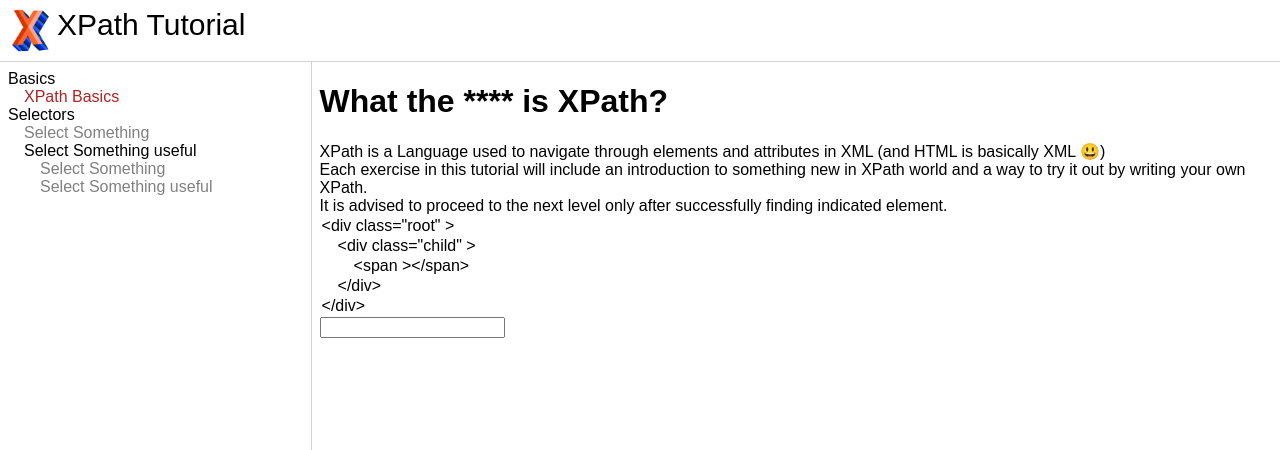
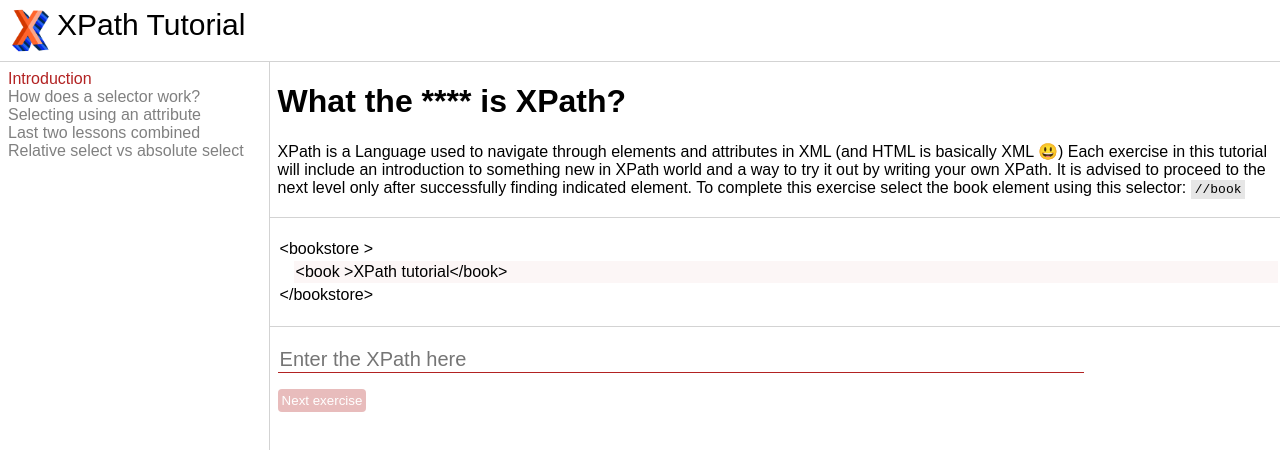
Before and after one commit to martis347/xpath-tutorial, a React (Create React App) app: page /exercises/1 in a window 1280 px wide. Before the commit this address led to /exercises/1.1. Shown: the top 450 px of the page. Built offline with nearby package versions, Linux system fonts and the light colour scheme; what webfontloader would draw is missing.

Commit message:
Added more exercises

```diff
--- a/src/main/Main.tsx
+++ b/src/main/Main.tsx
@@ -13,6 +13,11 @@ const GlobalStyle = createGlobalStyle`
     font-family: 'Hind', sans-serif;
     margin: 0;
   }
+
+  code {
+    background: rgb(230,230,230);
+    padding: 2px 4px;
+  }
 `;
 
 const ContentWrapper = styled.div`
@@ -21,31 +26,19 @@ const ContentWrapper = styled.div`
 
 const Exercises: NavigationItem[] = [
   {
-    name: 'Basics',
-    children: [
-      {
-        name: 'XPath Basics',
-      },
-    ],
+    name: 'Introduction',
   },
   {
-    name: 'Selectors',
-    children: [
-      {
-        name: 'Select Something',
-      },
-      {
-        name: 'Select Something useful',
-        children: [
-          {
-            name: 'Select Something',
-          },
-          {
-            name: 'Select Something useful',
-          },
-        ],
-      },
-    ],
+    name: 'How does a selector work?',
+  },
+  {
+    name: 'Selecting using an attribute',
+  },
+  {
+    name: 'Last two lessons combined',
+  },
+  {
+    name: 'Relative select vs absolute select',
   },
 ];
 
@@ -60,7 +53,7 @@ const Main = () => {
             <Navigation exercises={Exercises} />
             <ExercisesContainer />
           </Route>
-          <Redirect to='/exercises/1.1' />
+          <Redirect to='/exercises/1' />
         </Switch>
       </ContentWrapper>
     </Router>
--- a/src/main/exercises/ExercisesContainer.tsx
+++ b/src/main/exercises/ExercisesContainer.tsx
@@ -10,7 +10,7 @@ const ExercisesContainer = () => {
 
   useEffect(() => {
     if (!Exercise) {
-      history.push(`/exercises/1.1`);
+      history.push(`/exercises/1`);
     }
   }, [Exercise, history]);
 
@@ -18,7 +18,11 @@ const ExercisesContainer = () => {
     return null;
   }
 
-  return <Exercise />;
+  return (
+    <div style={{ flex: 4 }}>
+      <Exercise />
+    </div>
+  );
 };
 
 export default ExercisesContainer;
--- a/src/main/exercises/exercises-list/BaseExercise.tsx
+++ b/src/main/exercises/exercises-list/BaseExercise.tsx
@@ -1,37 +1,92 @@
+/* eslint-disable */
 import React, { useState, useEffect, useRef, useCallback } from 'react';
 import styled from 'styled-components';
+import { useHistory } from 'react-router-dom';
 
 const StyledWrapper = styled.div`
   padding-left: 8px;
+  margin-bottom: 16px;
+`;
 
-  summary {
-    white-space: pre-wrap;
-  }
+const Divider = styled.div`
+  border-bottom: 1px solid lightgray;
+  margin: 20px 0;
+  margin-left: -8px;
+`;
+
+const NextExerciseButton = styled.button`
+  margin-top: 8px;
+  border: none;
+  padding: 4px;
+  outline: none;
+  border-radius: 4px;
+  color: white;
+
+  ${props => !props.disabled ? `
+    background: rgba(178, 34, 34, 0.9);
+    cursor: pointer;
+
+    :hover {
+      background: rgba(178, 34, 34, 1);
+    }
+    :active {
+      background: rgba(178, 34, 34, 0.8);
+    }
+  ` : `
+    background: rgba(178, 34, 34, 0.3);
+  `}
+`;
+
+const StyledInput = styled.input`
+  border: none;
+  border-bottom: 1px solid firebrick;
+  width: 80%;
+  margin-top: 8px;
+  margin-bottom: 8px;
+  outline: none;
+  display: block;
+  font-size: 20px;
 `;
 
 const ProxyWrapper = styled.div`
   margin-left: -14px;
 
   * {
+    margin-top: 3px;
+    margin-bottom: 3px;
     margin-left: 14px;
     padding: 2px;
     display: block;
   }
 
+  [expected] {
+    background: rgba(178, 34, 34, 0.04);
+  }
+
+  *:hover {
+    background: rgba(0, 0, 0, 0.05);
+  }
+
   .selected {
     background: rgba(0, 0, 0, 0.1);
+  }
+
+  .selected-single[expected] {
+    background: rgba(0, 255, 0, 0.3);
   }
 `;
 
 export interface ExerciceData {
   name: string;
   description: string;
+  nextLessonId: string;
+  component: JSX.Element;
 }
 
 // eslint-disable-next-line @typescript-eslint/no-explicit-any
 const mapAttributes = (props: any) => {
   // eslint-disable-next-line @typescript-eslint/no-unused-vars
-  const { children, ref, ...validProps } = props;
+  const { children, ref, expected, ...validProps } = props;
 
   return Object.entries(validProps).map(([key, value]) => {
     const keyToUse = key === 'className' ? 'class' : key;
@@ -41,14 +96,20 @@ const mapAttributes = (props: any) => {
 
 const renderProxy = (
   component: React.ReactElement,
+  index?: number,
   ref?: React.MutableRefObject<Element | null>,
 ): React.ReactElement => {
+  if (typeof component === 'string') {
+    return component;
+  }
   let children: unknown[] = [];
   const opening = `<${component.type} ${mapAttributes(component.props)}>`;
   const closing = `</${component.type}>`;
 
   if (Array.isArray(component.props?.children)) {
-    children = [...component.props.children.map(renderProxy)];
+    children = [
+      ...component.props.children.map((c: React.ReactElement, i: number) => renderProxy(c, i)),
+    ];
   } else if (component.props?.children) {
     children = [renderProxy(component.props.children)];
   } else {
@@ -60,13 +121,15 @@ const renderProxy = (
     ...component.props,
     children: [opening, ...children, closing],
     ref,
-    key: 'a',
+    key: index,
   });
 };
 
-const BaseExercise = ({ name, description }: ExerciceData) => {
+const BaseExercise = ({ name, description, nextLessonId, component }: ExerciceData) => {
+  const history = useHistory();
   const [xpath, setXpath] = useState('');
   const [selectedNodes, setSelectedNodes] = useState<HTMLElement[]>([]);
+  const [foundSelected, setFoundSelected] = useState(false);
   const proxyRef = useRef<Element>(null);
 
   useEffect(() => {
@@ -99,7 +162,16 @@ const BaseExercise = ({ name, description }: ExerciceData) => {
     }
 
     element.classList.remove('selected');
+    element.classList.remove('selected-single');
   }, []);
+
+  const handleNextExercise = useCallback(() => {
+    if (!foundSelected) {
+      return;
+    }
+
+    history.push(`/exercises/${nextLessonId}`)
+  }, [foundSelected]);
 
   useEffect(() => {
     if (proxyRef.current) {
@@ -109,23 +181,38 @@ const BaseExercise = ({ name, description }: ExerciceData) => {
     for (const selectedNode of selectedNodes) {
       selectedNode.classList.add('selected');
     }
+
+    if (selectedNodes.length === 1) {
+      selectedNodes[0].classList.add('selected-single');
+
+      if (selectedNodes[0].classList.contains('selected-single') && selectedNodes[0].attributes.getNamedItem('expected')) {
+        setFoundSelected(true)
+        return;
+      }
+    }
+
+    setFoundSelected(false)
   }, [removeSelectedClassNames, selectedNodes]);
 
   return (
     <StyledWrapper>
       <h1>{name}</h1>
-      <summary>{description}</summary>
+      <summary dangerouslySetInnerHTML={{ __html: description}}/>
+      <Divider/>
       <ProxyWrapper>
-        {renderProxy(
-          <div className='root'>
-            <div className='child'>
-              <span />
-            </div>
-          </div>,
-          proxyRef,
+        {renderProxy(component,          0,          proxyRef,
         )}
       </ProxyWrapper>
-      <input type='text' value={xpath} onChange={({ target: { value } }) => setXpath(value)} />
+      <Divider/>
+      <StyledInput
+        type='text'
+        placeholder='Enter the XPath here'
+        value={xpath}
+        onChange={({ target: { value } }) => setXpath(value)}
+      />
+      <NextExerciseButton disabled={!foundSelected} onClick={handleNextExercise}>
+        Next exercise
+      </NextExerciseButton>
     </StyledWrapper>
   );
 };
--- a/src/main/exercises/exercises-list/Exercise1.tsx
+++ b/src/main/exercises/exercises-list/Exercise1.tsx
@@ -5,7 +5,15 @@ const exerciceData: ExerciceData = {
   name: 'What the **** is XPath?',
   description: `XPath is a Language used to navigate through elements and attributes in XML (and HTML is basically XML 😃)
 Each exercise in this tutorial will include an introduction to something new in XPath world and a way to try it out by writing your own XPath.
-It is advised to proceed to the next level only after successfully finding indicated element.`,
+It is advised to proceed to the next level only after successfully finding indicated element.
+
+To complete this exercise select the book element using this selector: <code>//book</code>`,
+  nextLessonId: '2',
+  component: (
+    <bookstore>
+      <book expected='true'>XPath tutorial</book>
+    </bookstore>
+  ),
 };
 
 const Exercise = () => {
--- a/src/main/exercises/exercises-list/Exercise2.1.tsx
+++ /dev/null
@@ -1,13 +0,0 @@
-import React from 'react';
-import BaseExercise, { ExerciceData } from './BaseExercise';
-
-const exerciceData: ExerciceData = {
-  name: 'How to...?',
-  description: 'What the **** is XPath?',
-};
-
-const Exercise = () => {
-  return <BaseExercise {...exerciceData} />;
-};
-
-export default Exercise;
--- /dev/null
+++ b/src/main/exercises/exercises-list/Exercise2.tsx
@@ -0,0 +1,41 @@
+import React from 'react';
+import BaseExercise, { ExerciceData } from './BaseExercise';
+
+const exerciceData: ExerciceData = {
+  name: 'How does a selector work?',
+  description: `You can select one or more elements using XPath. Your current selection will be highlighted in the list of elements.
+You can try it out by selecting:
+<ul>
+  <li>a bookstore with <code>//bookstore</code>, </li>
+  <li>all books with <code>//book</code>, </li>
+  <li>all authors with <code>//author</code>, </li>
+</ul>
+You can also select an element within an element. For example you can select an author, that belongs to a book by using <code>//book/author</code>.
+<br/>
+To complete this exercise select <b>the author, that belongs to the bookstore</b> (does not belong to a book).
+`,
+  nextLessonId: '3',
+  component: (
+    <bookstore>
+      <book>
+        <author>William Shakespeare</author>
+        <name>Hamlet</name>
+      </book>
+      <book>
+        <author>J. K. Rowling</author>
+        <name>Harry Poter</name>
+      </book>
+      <book>
+        <author>Stephen King</author>
+        <name>The Shining</name>
+      </book>
+      <author expected='true'>James Patterson</author>
+    </bookstore>
+  ),
+};
+
+const Exercise = () => {
+  return <BaseExercise {...exerciceData} />;
+};
+
+export default Exercise;
--- /dev/null
+++ b/src/main/exercises/exercises-list/Exercise3.tsx
@@ -0,0 +1,44 @@
+import React from 'react';
+import BaseExercise, { ExerciceData } from './BaseExercise';
+
+const exerciceData: ExerciceData = {
+  name: 'Selecting using an attribute',
+  description: `You can select an element not only by name (bookstore, book, author), but also by using <b>attributes of this element</b>.
+<br/>
+To do that - you can use the attribute selector on XPath. It looks like that: <code>//elementToSelect[@attributeName="attributeValue"]</code>, where:
+<ul>
+  <li><code>elementToSelect</code> - the element you're selecting, like book or an author</li>
+  <li><code>attributeName</code> - the attribute name of the element you're selecting, for example language or age</li>
+  <li><code>attributeValue</code> - the attribute that the attribute should be equal to to be matched, like 30, 55, en or nl</li>
+</ul>
+To complete this exercise select <b>an author with an age of 55</b>.
+`,
+  nextLessonId: '4',
+  component: (
+    <bookstore>
+      <book language='en'>
+        <author age='30'>William Shakespeare</author>
+        <name>Hamlet</name>
+      </book>
+      <book language='nl'>
+        <author age='30'>William Shakespeare</author>
+        <name>Hamlet</name>
+      </book>
+      <book language='en'>
+        <author age='55' expected='true'>
+          J. K. Rowling
+        </author>
+        <name>Harry Poter</name>
+      </book>
+      <employee age='55'>
+        <name>Mark</name>
+      </employee>
+    </bookstore>
+  ),
+};
+
+const Exercise = () => {
+  return <BaseExercise {...exerciceData} />;
+};
+
+export default Exercise;
--- /dev/null
+++ b/src/main/exercises/exercises-list/Exercise4.tsx
@@ -0,0 +1,34 @@
+import React from 'react';
+import BaseExercise, { ExerciceData } from './BaseExercise';
+
+const exerciceData: ExerciceData = {
+  name: 'Last two lessons combined',
+  description: `You can select an element within another element, that has a specific attribute value.
+<br/>
+To complete this exercise select <b>The price of a book named "hamlet" in bookstore named "vaga"</b>.
+`,
+  nextLessonId: '5',
+  component: (
+    <city>
+      <bookstore name='vaga'>
+        <book name='Hamlet'>
+          <author>William Shakespeare</author>
+          <price>17</price>
+        </book>
+        <author>James Patterson</author>
+      </bookstore>
+      <bookstore name='pegasas'>
+        <book name='hamlet'>
+          <author>William Shakespeare</author>
+          <price expected='true'>20</price>
+        </book>
+      </bookstore>
+    </city>
+  ),
+};
+
+const Exercise = () => {
+  return <BaseExercise {...exerciceData} />;
+};
+
+export default Exercise;
--- a/src/main/navigation/Navigation.tsx
+++ b/src/main/navigation/Navigation.tsx
@@ -8,6 +8,7 @@ const StyledWrapper = styled.div`
   height: calc(100vh - 81px);
   border-right: 1px solid lightgray;
   padding: 8px;
+  flex: 1;
 `;
 
 // eslint-disable-next-line no-undef
@@ -34,7 +35,8 @@ const Navigation = ({ exercises }: { exercises: NavigationItem[] }) => {
 
   const renderExercises = useCallback(
     (exercise: NavigationItem, index: number, parentIndexes: number[] = []): React.ReactChild => {
-      const id = `${parentIndexes.join('.')}.${index + 1}`;
+      const id =
+        parentIndexes.length === 0 ? `${index + 1}` : `${parentIndexes.join('.')}.${index + 1}`;
 
       if ('children' in exercise && Array.isArray(exercise.children)) {
         return (
```
Also changed, not shown: src/main/exercises/exercises-list/index.ts (+7 -3 lines), src/react-app-env.d.ts (+8 -0 lines).
